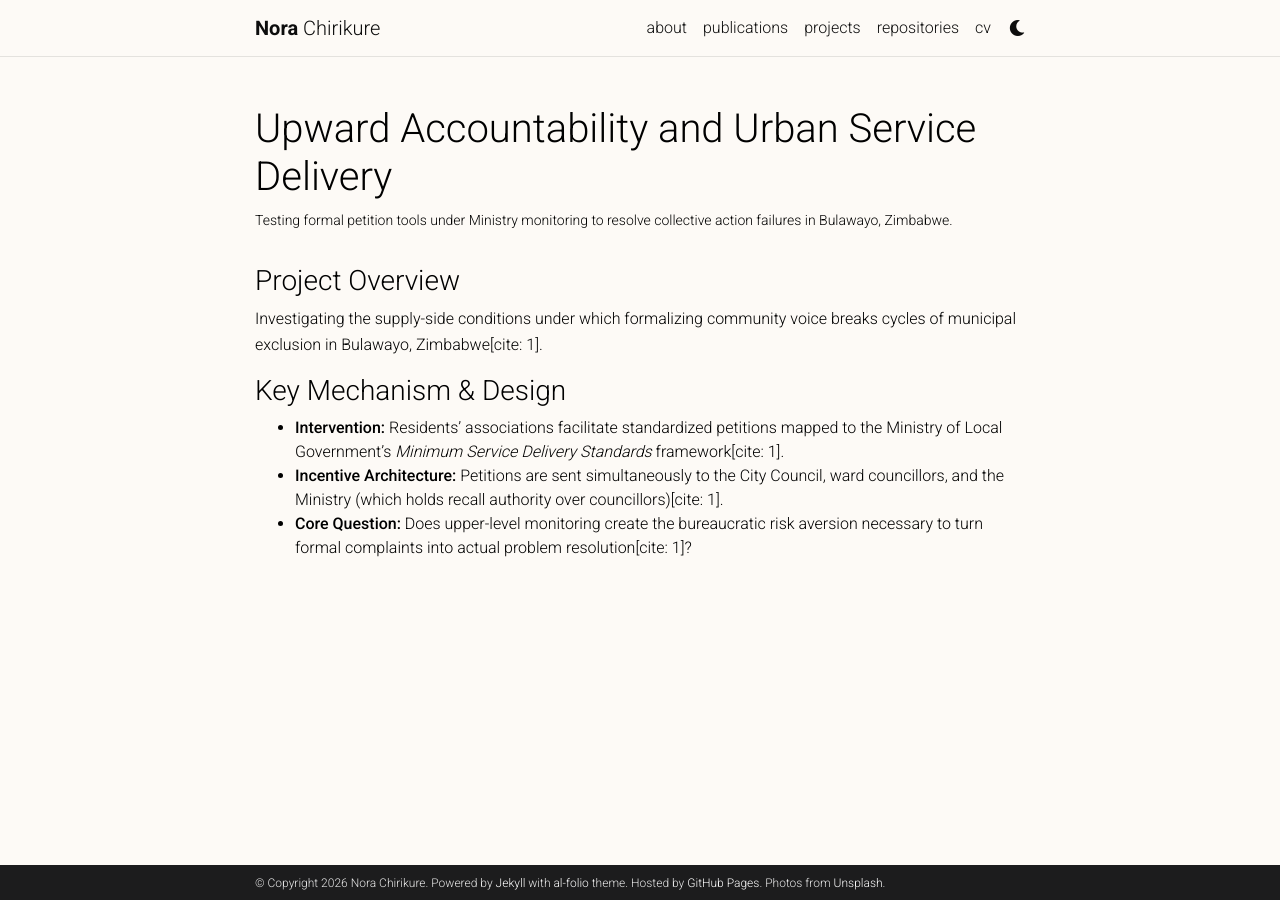
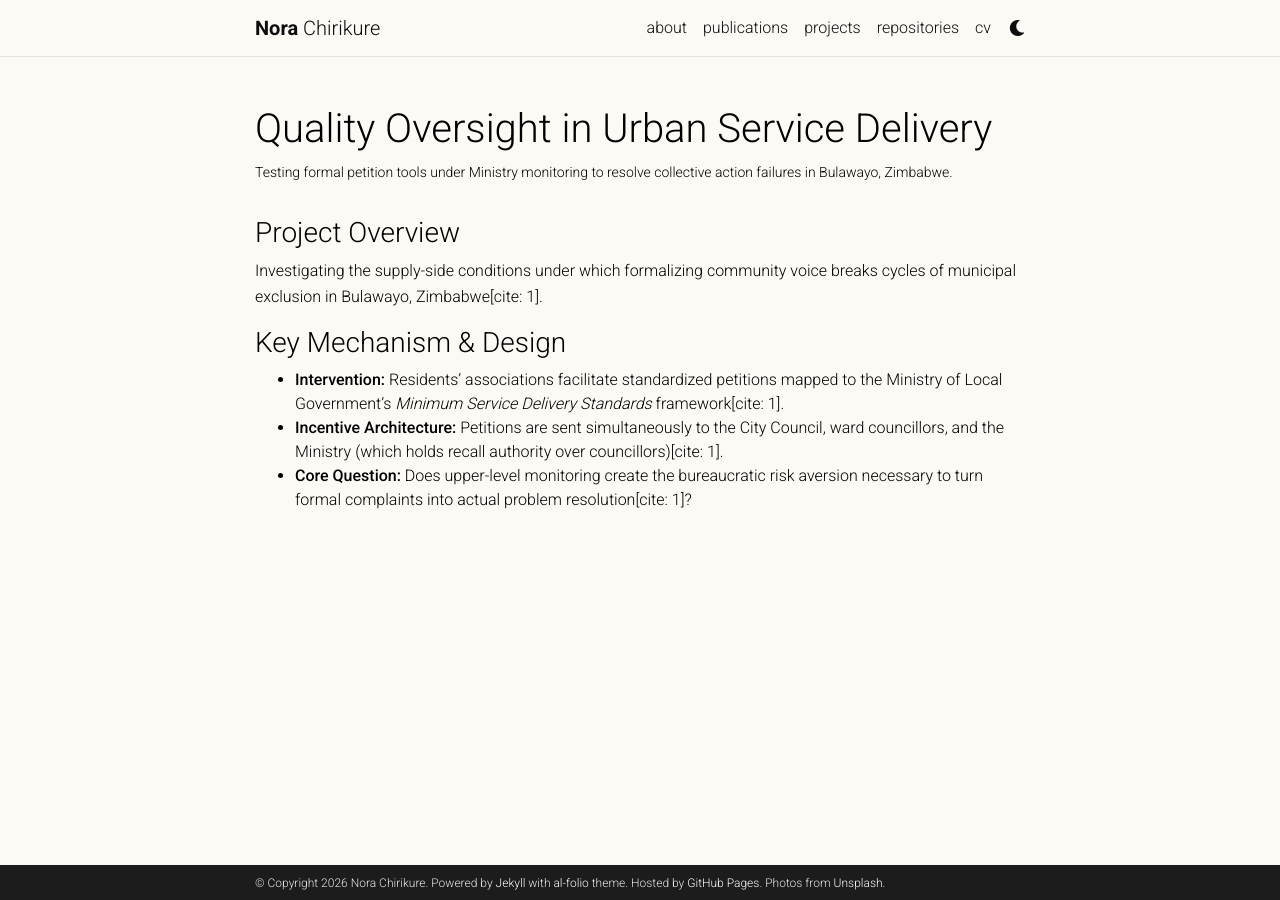
Before and after one commit to norachirikure/www, a Jekyll site: the page built from _projects/zim.md, in a window 1280 px wide. Built offline with Jekyll 4.4.1, drawn with Linux system fonts in a browser that asks for light colours; comment, search, counter and statistics services are not loaded; a style sheet for code colours, icons or effects is not loaded.

Commit message:
Update title for urban service delivery project

```diff
--- a/_projects/zim.md
+++ b/_projects/zim.md
@@ -1,6 +1,6 @@
 ---
 layout: page
-title: Upward Accountability and Urban Service Delivery
+title: Quality Oversight in Urban Service Delivery
 description: Testing formal petition tools under Ministry monitoring to resolve collective action failures in Bulawayo, Zimbabwe.
 img: assets/img/poorservice.jpeg
 importance: 1
```
